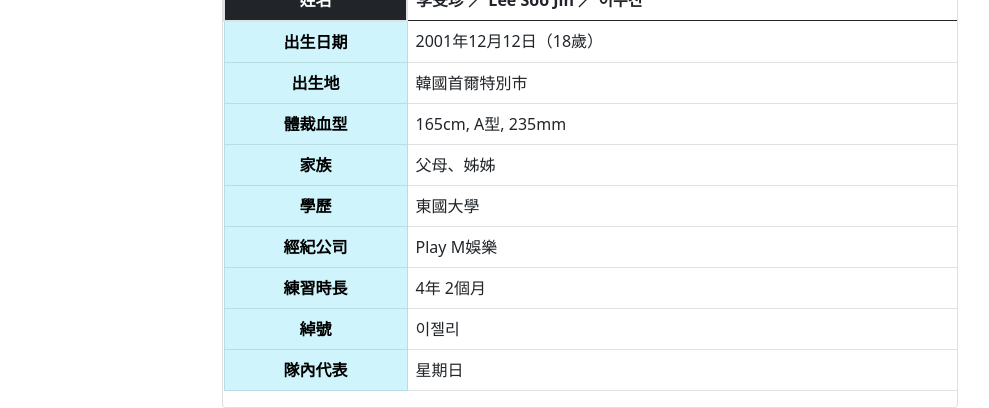
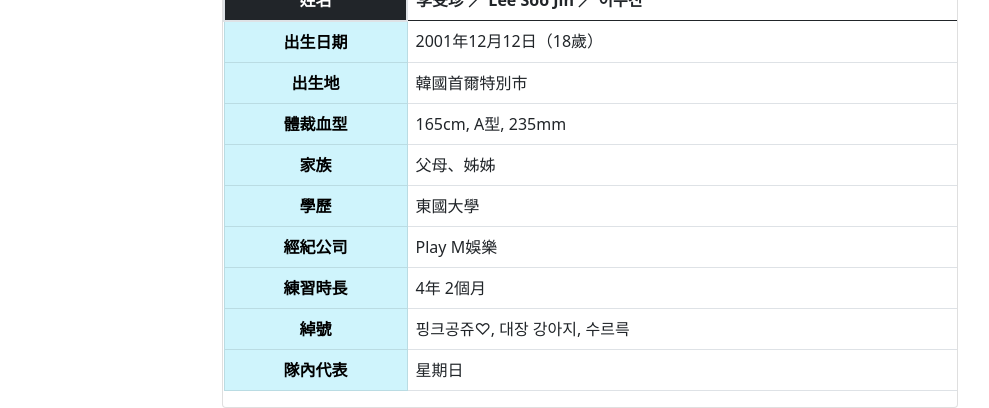
Before and after one commit to zxc85166/weeekly-, a plain HTML site: page index.html in a window 1280 px wide. Shown: the part 1646-2054 px from the top of the page, without its empty margins (50-1039 px from the left). Drawn offline with nearby package versions, Linux system fonts and the light colour scheme.

Commit message:
soojin 修正

```diff
--- a/index.html
+++ b/index.html
@@ -110,7 +110,7 @@
                       </tr>
                       <tr>
                         <th class="table-info border-1 align-text-top text-center">綽號</th>
-                        <td>이젤리</td>
+                        <td>핑크공쥬♡, 대장 강아지, 수르륵</td>
                       </tr>
                       <tr>
                         <th class="table-info border-1 align-text-top text-center">隊內代表</th>
```
